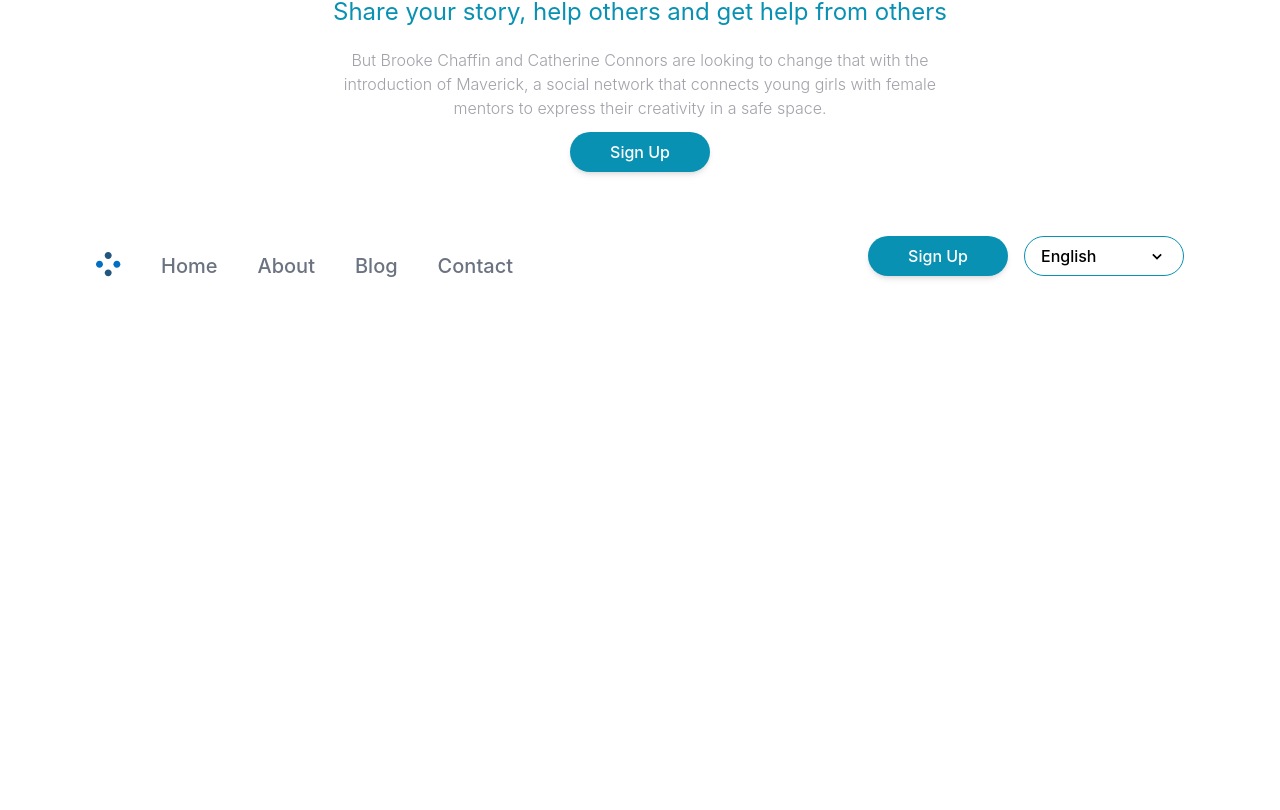
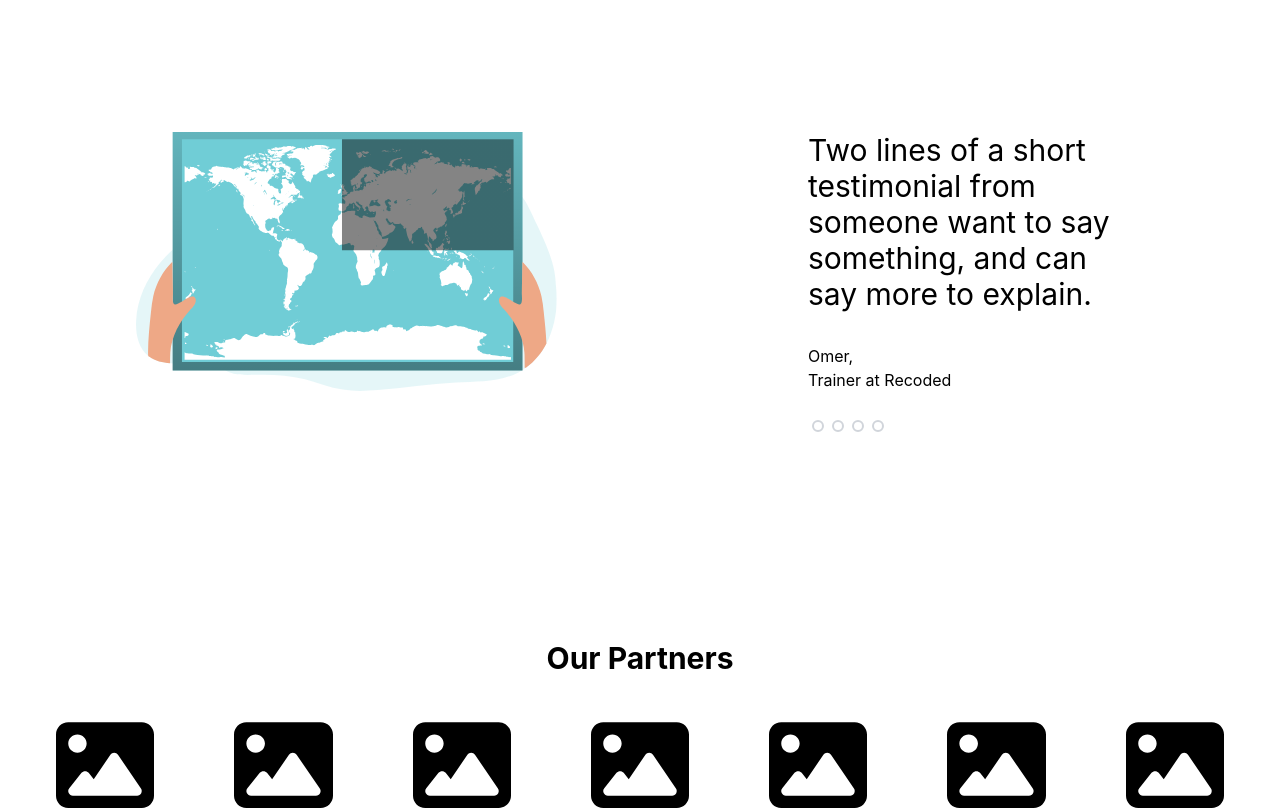
Before and after one commit to Recoded-Spark-Turkey-2022/The-Incredibles, a React (Create React App) app: page /about in a window 1280 px wide. Shown: the part 1870-2680 px from the top of the page. Before the commit the page ends 2214 px from the top, so only its background shows below. Built offline with nearby package versions, Linux system fonts and the light colour scheme.

Commit message:
Fix: add Location-Partners to AboutPage

```diff
--- a/src/pages/About/AboutPage.jsx
+++ b/src/pages/About/AboutPage.jsx
@@ -2,6 +2,8 @@ import React from 'react';
 import Story from './Story';
 import CallToAction from './CallToAction';
 import Team from './Team';
+import Location from '../Home/Location';
+import Partners from '../Home/Partners';
 
 // This component will be used as a container for About Page Components
 
@@ -10,8 +12,8 @@ function AboutPage() {
     <div name="aboutpage">
       <Story />
       <Team />
-      {/* this part is a placeholder for Testimonials */}
-      {/* this part is a placeholder for Partners */}
+      <Location />
+      <Partners />
       <CallToAction />
     </div>
   );
```
Also changed, not shown: src/components/UserNavbar.jsx (line endings or trailing spaces).
